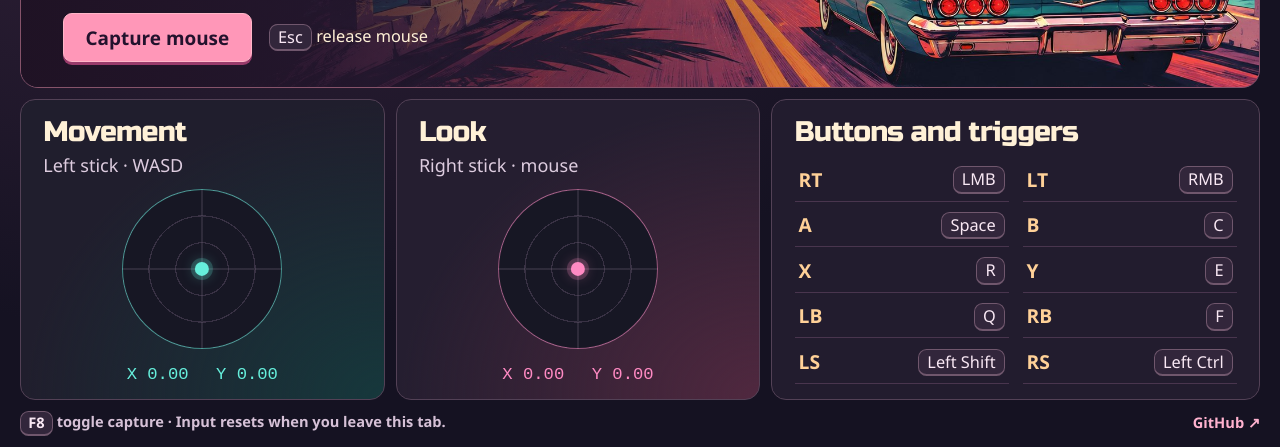
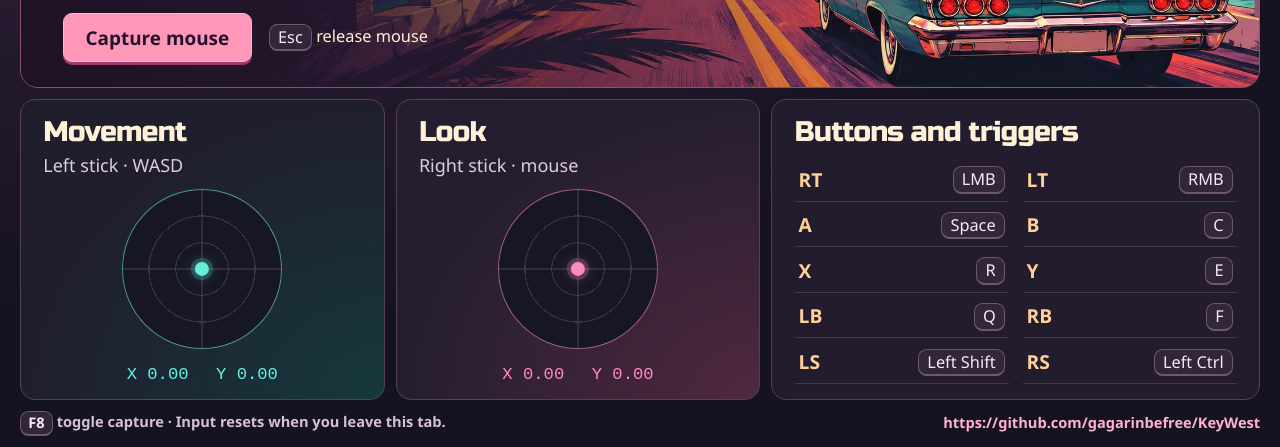
Before and after one commit to gagarinbefree/KeyWASD, a website built with Vite: page index.html in a window 1280 px wide. Shown: the part 353-800 px from the top of the page. Built offline with nearby package versions, Linux system fonts and the light colour scheme.

Commit message:
Display the full repository URL in the tester footer

```diff
--- a/index.html
+++ b/index.html
@@ -55,7 +55,7 @@
       </div>
       <footer>
         <span><kbd class="kbd kbd-sm">F8</kbd> <span data-i18n="footerHint">toggle capture · Input resets when you leave this tab.</span></span>
-        <a href="https://github.com/gagarinbefree/KeyWest" rel="noopener noreferrer" target="_blank" data-i18n-label="githubRepository" aria-label="Open KeyWest on GitHub">GitHub ↗</a>
+        <a href="https://github.com/gagarinbefree/KeyWest" rel="noopener noreferrer" target="_blank" data-i18n-label="githubRepository" aria-label="Open KeyWest on GitHub">https://github.com/gagarinbefree/KeyWest</a>
       </footer>
     </main>
     <audio id="radio-player" preload="none"></audio>
```
